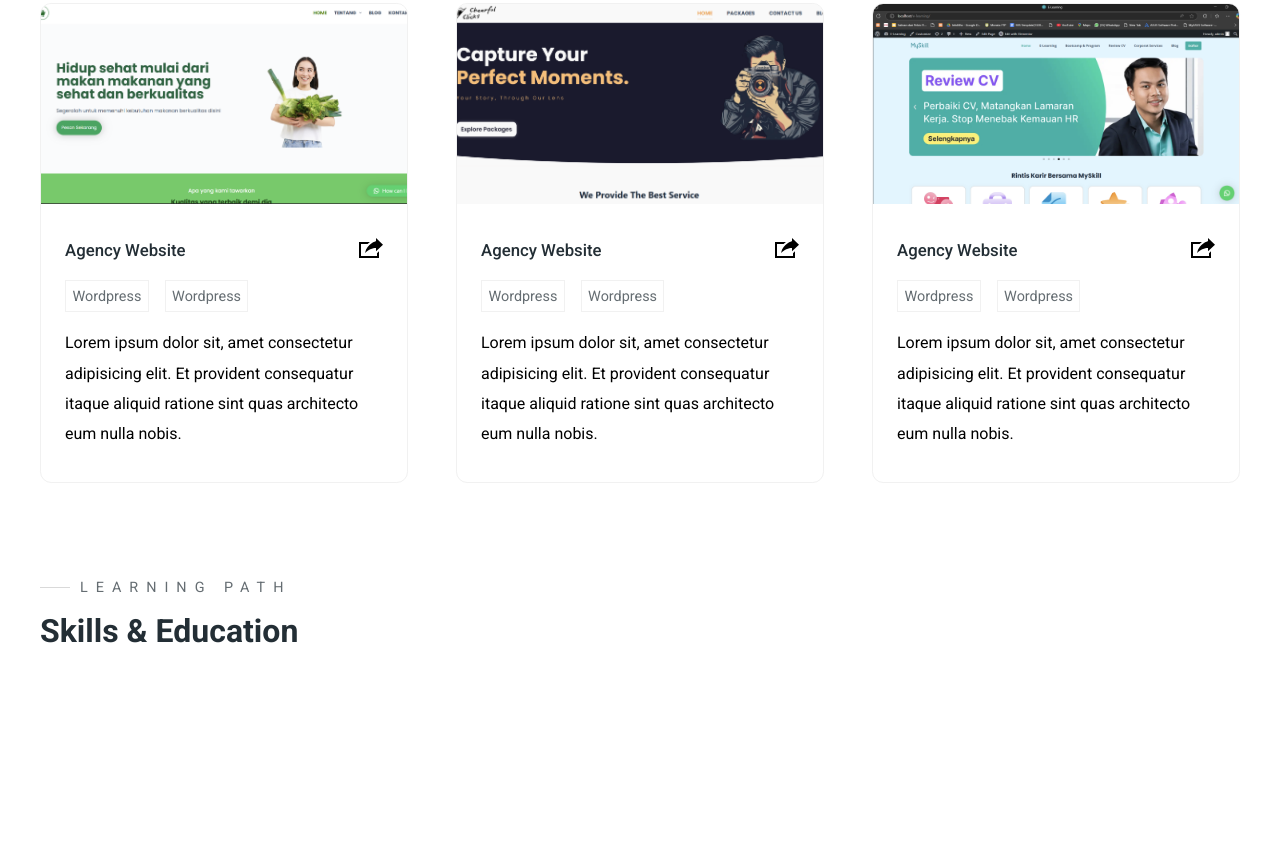
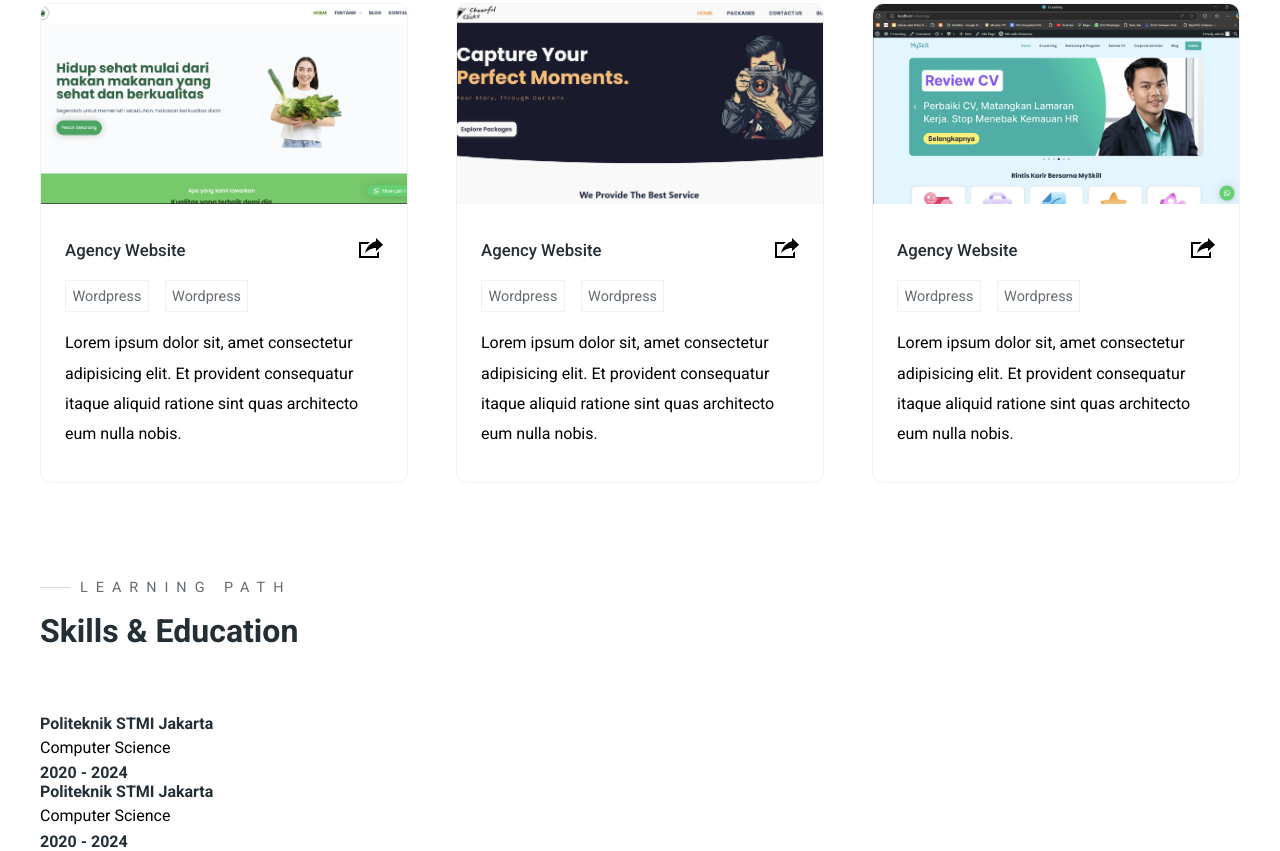
Before and after one commit to rsapnamhrn/portofolio, a plain HTML site: page index.html in a window 1280 px wide. Shown: the part 1754-2605 px from the top of the page. Before the commit the page ends 2468 px from the top, so only its background shows below. Drawn offline with Linux system fonts and the light colour scheme.

Commit message:
feat/skills

```diff
--- a/index.html
+++ b/index.html
@@ -50,7 +50,7 @@
           </div>
 
           <div class="hero-right">
-            <img src="./images/people.svg" alt="I'm Programmer" />
+            <img src="./images/people.jpg" alt="I'm Programmer" />
           </div>
         </section>
       </div>
@@ -253,7 +253,33 @@
         <h3 class="pre-title">Learning Path</h3>
         <h1 class="section-title">Skills & Education</h1>
 
-        <div class="skill-grid"></div>
+        <div class="skill-grid">
+          <div class="skills-left">
+            <div class="education">
+              <div class="line">
+                <div></div>
+              </div>
+
+              <div class="education-info">
+                <h4 class="education-title">Politeknik STMI Jakarta</h4>
+                <p>Computer Science</p>
+                <h4 class="education-years">2020 - 2024</h4>
+              </div>
+            </div>
+            <div class="education">
+              <div class="line">
+                <div></div>
+              </div>
+
+              <div class="education-info">
+                <h4 class="education-title">Politeknik STMI Jakarta</h4>
+                <p>Computer Science</p>
+                <h4 class="education-years">2020 - 2024</h4>
+              </div>
+            </div>
+          </div>
+          <div class="skills-right"></div>
+        </div>
       </div>
     </section>
   </body>
```
Also changed, not shown: images/people.jpg (added).
